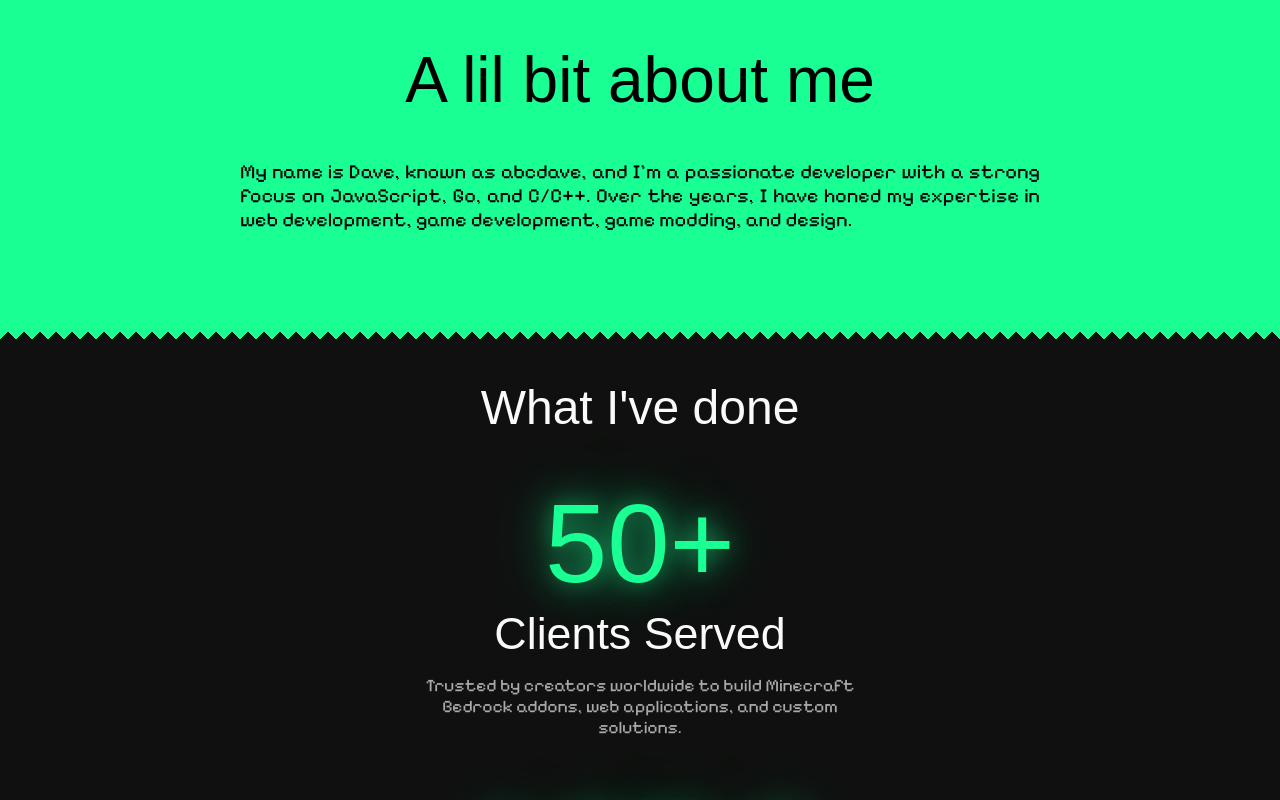
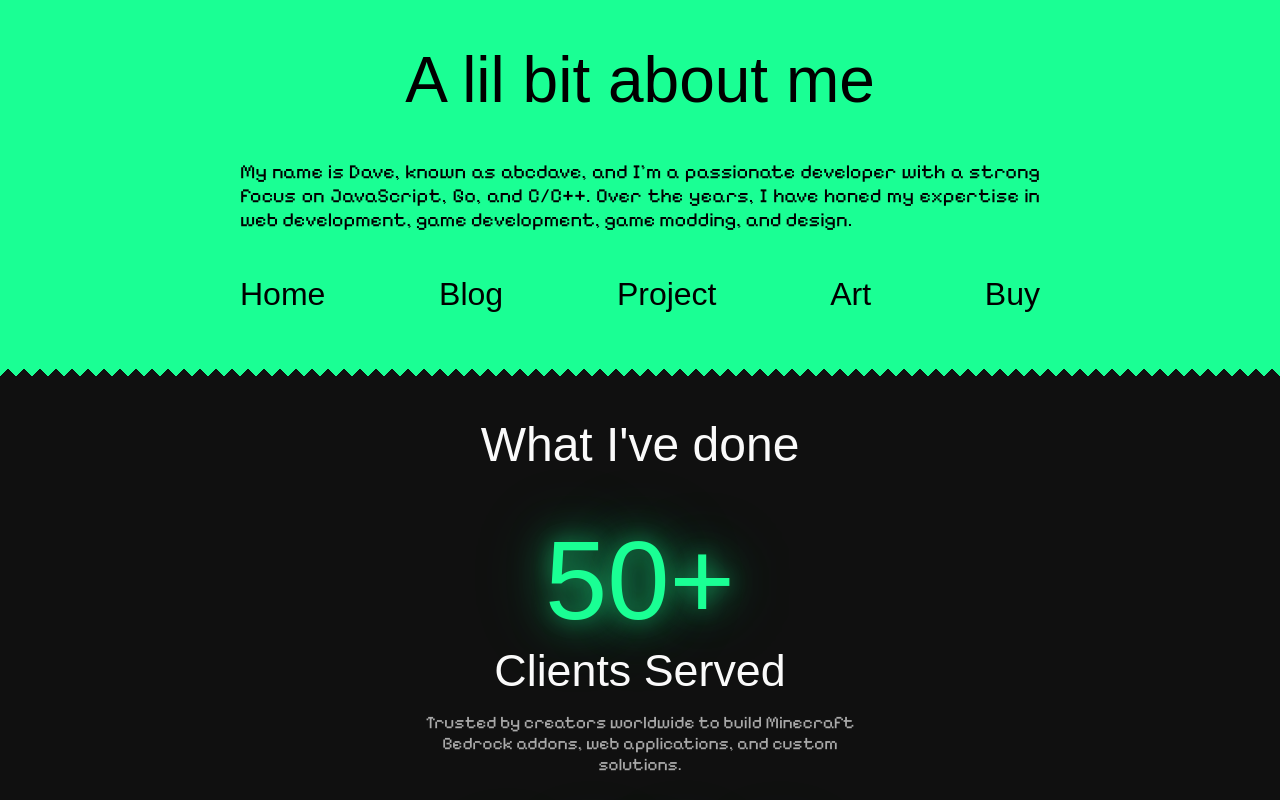
Before and after one commit to abcdavk/dafolio, a Vue app: page / in a window 1280 px wide. Shown: the top 800 px of the page. Built offline with nearby package versions, Linux system fonts and the light colour scheme; a web font is replaced by a local one.

Commit message:
feat: enhance Navbar and HeroSection components with route-based styling and navigation links

```diff
--- a/src/App.vue
+++ b/src/App.vue
@@ -2,19 +2,32 @@
 import Navbar from './components/Navbar.vue'
 import Footer from './components/Footer.vue'
 import { VueLenis, useLenis } from 'lenis/vue'
-import { watch } from 'vue'
+import { ref, watch } from 'vue'
+import { useRoute } from 'vue-router'
+
+const route = useRoute()
+const main = ref(null)
 
 const lenisOptions = {}
+const lenis = useLenis()
+watch(lenis, (lenis) => {})
 
-const lenis = useLenis()
-
-watch(lenis, (lenis) => {})
+watch(
+  () => route.path,
+  () => {
+    if (route.path !== '/') {
+      main.value?.classList.add('app-padding')
+      return
+    }
+    main.value?.classList.remove('app-padding')
+  },
+)
 </script>
 
 <template>
   <VueLenis root :options="lenisOptions" />
   <Navbar />
-  <main class="app-main">
+  <main class="app-main" ref="main">
     <RouterView />
   </main>
   <Footer />
@@ -26,7 +39,10 @@ header {
 }
 
 .app-main {
-  /* margin-top: 6rem; */
+}
+
+.app-padding {
+  margin-top: 6rem;
 }
 
 @media (min-width: 1024px) {
--- a/src/components/Home/HeroSection.vue
+++ b/src/components/Home/HeroSection.vue
@@ -1,3 +1,9 @@
+<script setup>
+import { useRoute } from 'vue-router'
+
+const route = useRoute()
+</script>
+
 <template>
   <div class="hero-section-container receipt-edge-bottom">
     <div class="hero-section" id="hero-section">
@@ -10,6 +16,26 @@
         with a strong focus on JavaScript, Go, and C/C++. Over the years, I have honed my expertise
         in web development, game development, game modding, and design. <br /><br />
       </p>
+
+      <div class="navigation">
+        <router-link to="/" :class="{ current: route.path === '/' }" @click="closeMenu">
+          Home
+        </router-link>
+
+        <router-link to="/blog" :class="{ current: route.path === '/blog' }" @click="closeMenu">
+          Blog
+        </router-link>
+
+        <router-link to="/project" :class="{ current: route.path === '/project' }">
+          Project
+        </router-link>
+
+        <router-link to="/art" :class="{ current: route.path === '/art' }" @click="closeMenu">
+          Art
+        </router-link>
+
+        <router-link to="/#fiverr-cta"> Buy </router-link>
+      </div>
     </div>
   </div>
 </template>
@@ -33,6 +59,24 @@
   text-justify: inter-word;
 }
 
+.hero-section .navigation {
+  display: flex;
+  flex-direction: row;
+  justify-content: space-between;
+  width: 100%;
+}
+
+.hero-section .navigation a {
+  text-decoration: none;
+  font-family: var(--font-bold);
+  color: #000;
+  font-size: xx-large;
+}
+
+.hero-section .navigation a:hover {
+  text-decoration: line-through;
+}
+
 .hero-image {
   float: right;
 
--- a/src/components/Navbar.vue
+++ b/src/components/Navbar.vue
@@ -1,5 +1,5 @@
 <script setup>
-import { onMounted, onUnmounted, ref } from 'vue'
+import { onMounted, onUnmounted, ref, watch } from 'vue'
 import { useRoute } from 'vue-router'
 import { useIsMobile } from '@/composables/useIsMobile'
 
@@ -19,8 +19,24 @@ function closeMenu() {
   header.value.classList.remove('opened')
 }
 
+watch(
+  () => route.path,
+  () => {
+    if (route.path !== '/') {
+      header.value?.classList.add('unhide')
+      return
+    }
+    header.value?.classList.remove('unhide')
+  },
+)
+
 function handleScroll() {
-  header.value?.classList.toggle('scrolled', window.scrollY > 300)
+  if (route.path !== '/') {
+    header.value?.classList.add('unhide')
+    return
+  }
+
+  header.value?.classList.toggle('unhide', window.scrollY > 300)
 }
 
 onMounted(() => {
@@ -112,12 +128,10 @@ header {
 
 #navbar {
   top: -128px;
-  transition:
-    background 1s ease,
-    top 1s ease;
+  transition: top 1s ease;
 }
 
-#navbar.scrolled {
+#navbar.unhide {
   top: 0;
 }
 
```
